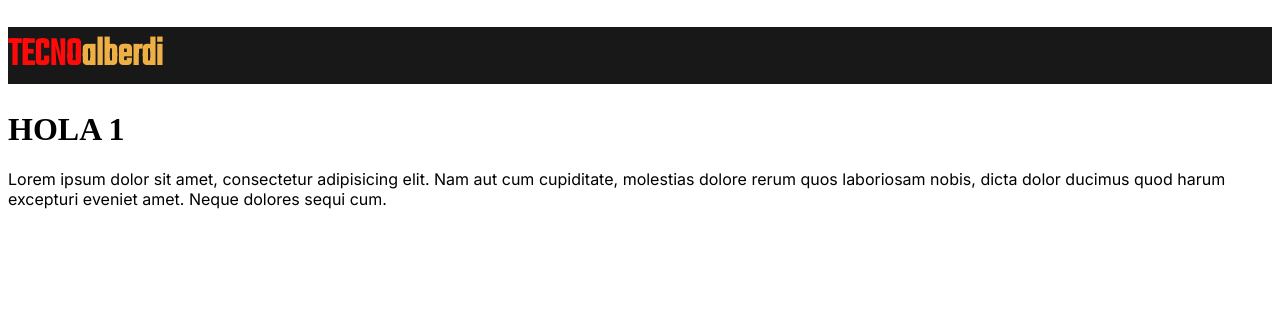
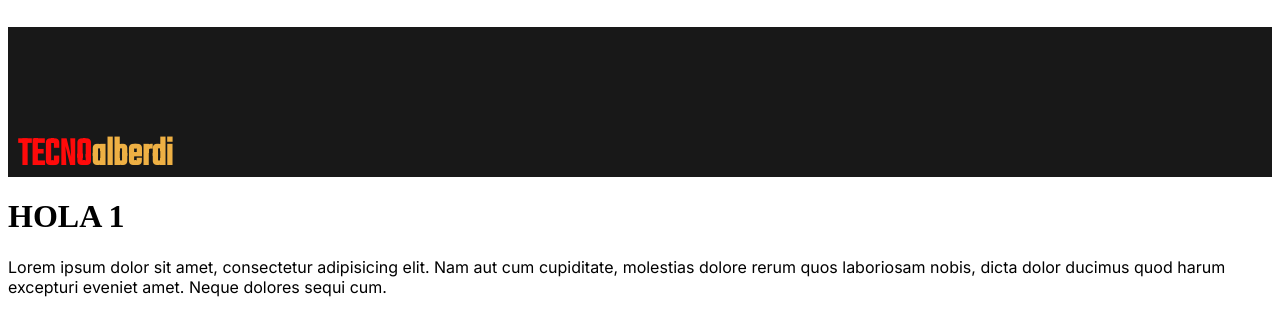
Before and after one commit to Jzarasa/Practica, a plain HTML site: page index.html in a window 1280 px wide. Drawn offline with Linux system fonts and the light colour scheme.

```diff
--- a/style.css
+++ b/style.css
@@ -11,10 +11,17 @@
 .hero {
     background-color:var(--fondo);
     font-size: 20px;
+    height: 150px;
 }
+
+
 #tecno {
     font-family: 'Teko';
-    color: var(--contraste-fuerte)}
+    color: var(--contraste-fuerte);
+    padding-left: 10px;
+    padding-top: 100px;
+
+}
 
     #alberdi {
         font-family: 'Teko';
```
Also changed, not shown: index.html (+1 -1 lines).
